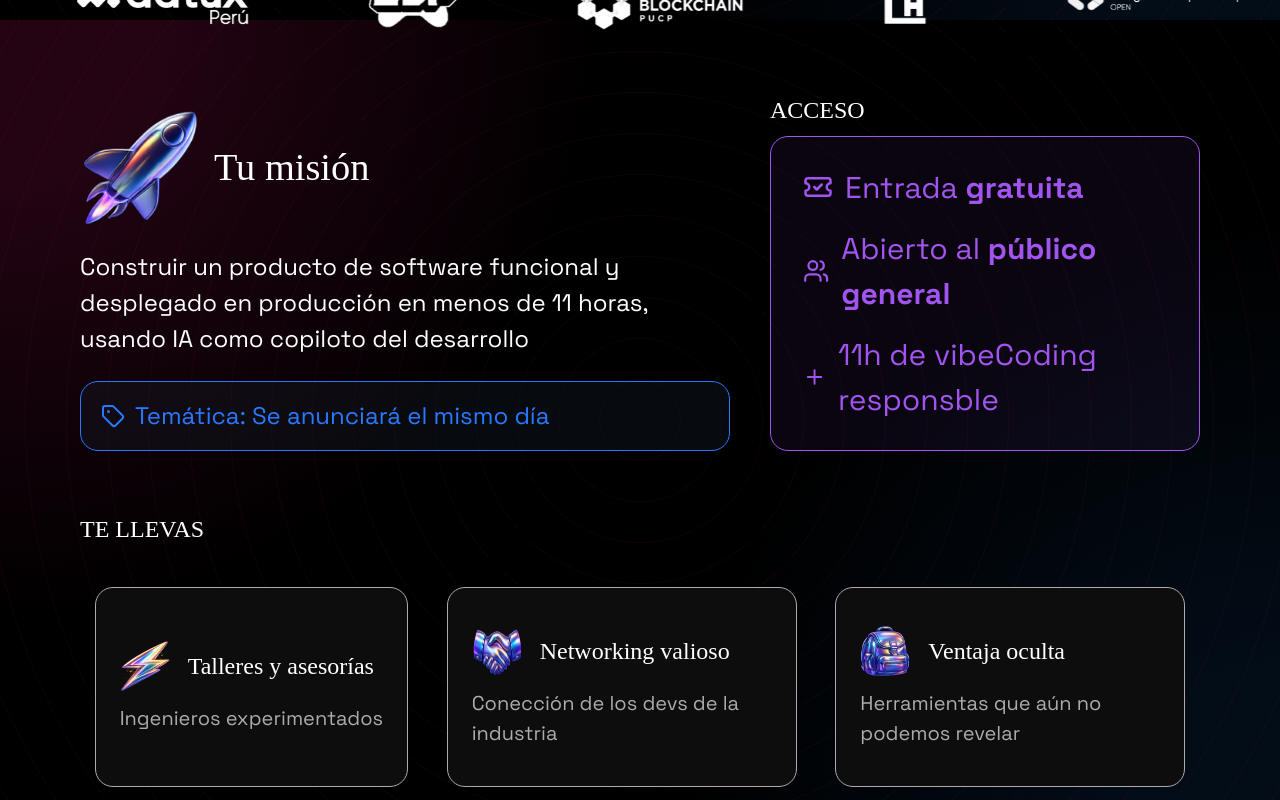
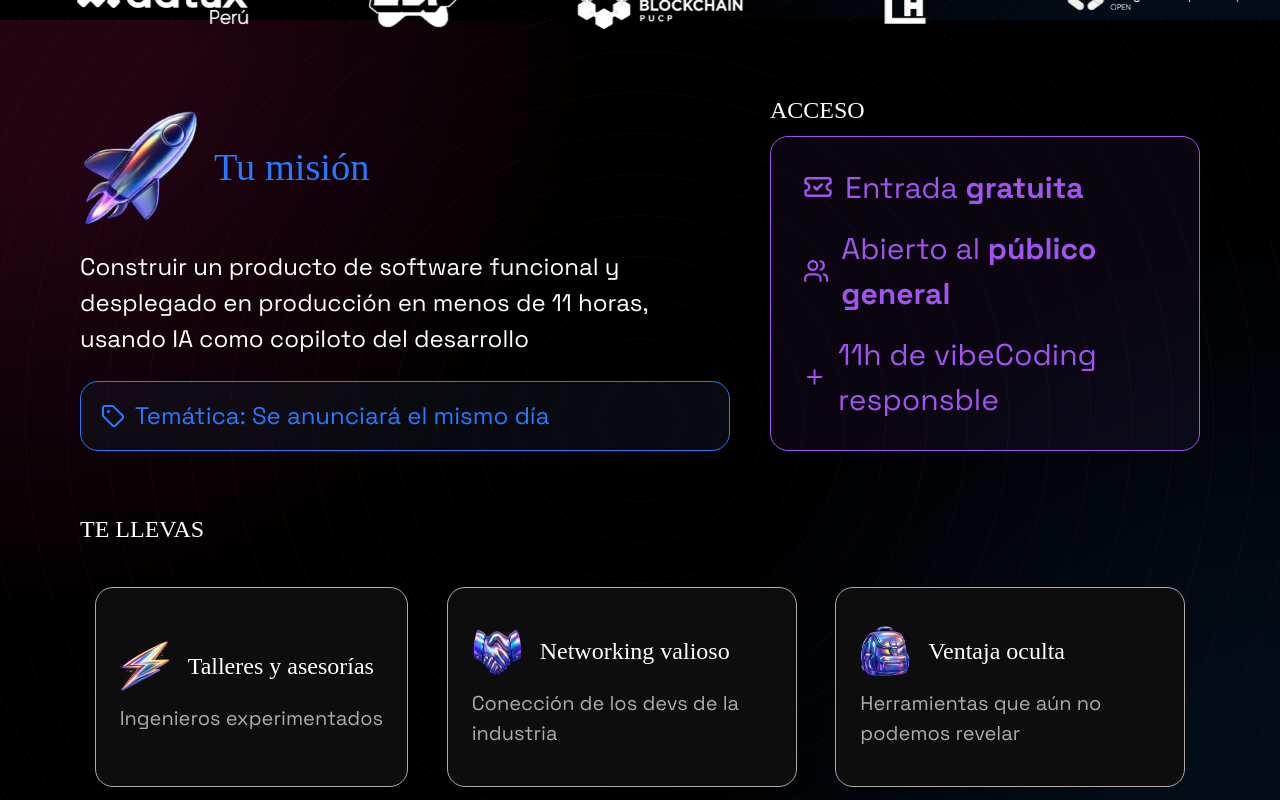
Before and after one commit to solposer/Torneo-de-Vibe-Coding, a Next.js app in the folder proyecto-torneo-web/: page / in a window 1280 px wide. Shown: the part 780-1580 px from the top of the page. Built offline with nearby package versions, Linux system fonts and the light colour scheme; a web font is replaced by a local one.

Commit message:
prueba color celeste para iOS

```diff
--- a/proyecto-torneo-web/app/globals.css
+++ b/proyecto-torneo-web/app/globals.css
@@ -104,6 +104,7 @@ h1 {
 .fuente-titulos{
   font-family:var(--fuente-subtitulos);
   font-palette:--paleta-celeste;
+  color: var(--color-celeste-claro);
 }
 
 .fuente-torneo-vibe{
```
